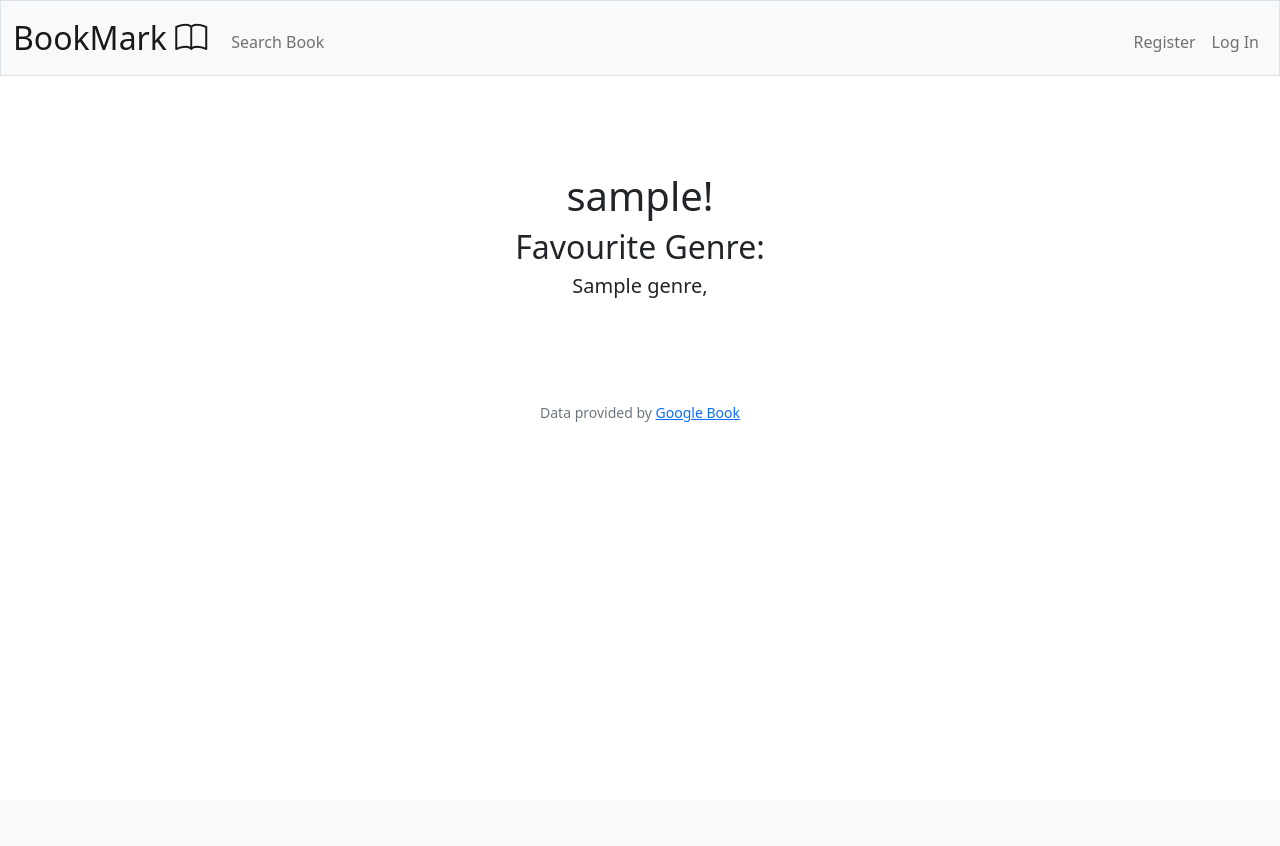
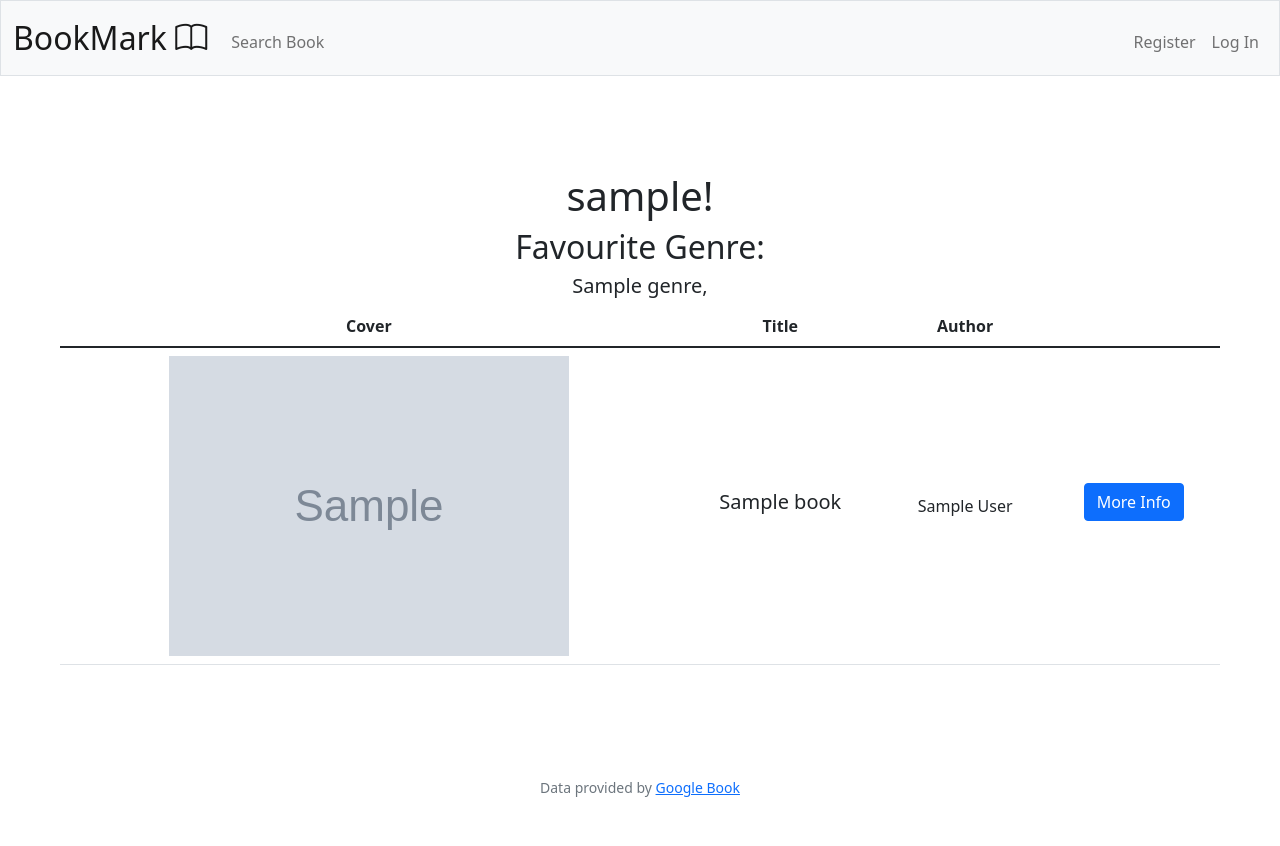
Before and after one commit to opxz7148/bookmark, a Flask app: template templates/profile.html in a window 1280 px wide. Before the commit the page ends 422 px from the top, so only its background shows below. Run offline with Flask 2, Linux system fonts and the light colour scheme; the template is opened without the code that fills it: most values are stand-ins (such as "Sample title", 1, 10 or a date in 2020); grey boxes marked "Sample" are stand-in pictures; some libraries are stand-ins or nearby versions.

Commit message:
Add to collection
Add user_book and book table to store user and their own book.

```diff
--- a/app.py
+++ b/app.py
@@ -1,9 +1,9 @@
 
 # pk_e4c2af32792443c9bbab8925cb105d41
 
-from ast import keyword
+from ast import Str, keyword
 from lib2to3.pytree import generate_matches
-from operator import ge
+from operator import ge, methodcaller
 import os
 import re
 from tkinter import INSERT
@@ -186,9 +186,29 @@ def moreinfo():
         id = request.form.get("id")
         # Get full information of certain book
         book = getbookinfo(id, "f")
-        # app.logger.info(book)
+
+        check_collection = db.execute(
+        """
+        SELECT bookid
+        FROM users_book
+        WHERE userid = ?
+        AND
+        bookid =
+        (
+            SELECT booknoid
+            FROM book
+            WHERE bookgid = ?
+        )
+        """
+        , session["user_id"], id)
+
+        if check_collection == []:
+            incollection = False
+        else:
+            incollection = True
+
         # Render more info page with book information
-        return render_template("moreinfo.html", book=book)
+        return render_template("moreinfo.html", book=book, incollection=incollection)
 
 @app.route("/profile")
 def profile():
@@ -207,3 +227,37 @@ def profile():
     , session["user_id"])
 
     return render_template("profile.html", username=username, usergenre=usergenre)
+
+@app.route("/collection", methods=["POST"])
+def add_to_collection():
+    if request.method == "POST":
+        # Get each information from form
+        title = request.form.get("title")
+        imglink = request.form.get("imglink")
+        bookgid = request.form.get("id")
+        authors = request.form.getlist("authors")
+        # Combine all authors to one string
+        seperator = ","
+        authors = seperator.join(authors)
+
+        try:
+            db.execute(
+            """
+                INSERT INTO book
+                (
+                    bookgid,
+                    imglink,
+                    title,
+                    authors
+                )
+                VALUES (?,?,?,?)
+                """
+            ,bookgid, imglink, title, authors)
+        except ValueError:
+            pass
+
+        userid = session["user_id"]
+        booknoid = (db.execute("SELECT booknoid FROM book WHERE bookgid = ?", bookgid))[0]["booknoid"]
+
+        db.execute("INSERT INTO users_book (userid, bookid, status) VALUES(?,?,?)", userid, booknoid, "O")
+    return redirect("/profile")
--- a/helpers.py
+++ b/helpers.py
@@ -110,15 +110,14 @@ def getbookinfo(id, size):
             bookinfo = {
                 "id": id,
                 "title": volumeInfo["title"],
-                "smallthumb": volumeInfo["imageLinks"]["smallThumbnail"],
                 "thumb": volumeInfo["imageLinks"]["thumbnail"],
                 # "smallpic": volumeInfo["imageLinks"]["small"],
                 # "mediumpic": volumeInfo["imageLinks"]["medium"],
                 # "largepic": volumeInfo["imageLinks"]["large"],
-                # "moreinfo": volumeInfo["infoLink"],
+                "moreinfo": volumeInfo["infoLink"],
                 "authors": volumeInfo["authors"],
                 "cat": volumeInfo["categories"],
-                "avgrate": volumeInfo["averageRating"],
+                # "avgrate": volumeInfo["averageRating"],
                 "pgcount": volumeInfo["pageCount"],
                 "publisher": volumeInfo["publisher"]
             }
@@ -145,8 +144,12 @@ def getbookinfo(id, size):
                 pass
 
         bookinfo["des"] = re
+        try:
+            bookinfo["avgrate"] = volumeInfo["averageRating"]
+        except KeyError:
+            pass
 
         return bookinfo
 
     except (KeyError, TypeError, ValueError):
-         return None
+         return "Key error"
--- a/templates/profile.html
+++ b/templates/profile.html
@@ -13,5 +13,37 @@
                 {{ genre["genre"] ~ ","}}
             {% endfor %}
         </h5>
-    </table>
+
+        <table class="table align-middle">
+            <thead>
+                <tr>
+                    <th>Cover</th>
+                    <th>Title</th>
+                    <th>Author</th>
+                </tr>
+            </thead>
+
+            <tbody>
+                {% for book in book_re %}
+                    {% if book != None %}
+
+                    <tr>
+                            <td><img src="{{ book['smallthumb'] }}" alt=""></td>
+                            <td><h5>{{ book["title"] }}</h5></td>
+                            <td>
+                                {% for author in book["authors"] %}
+                                {{ author }}
+                                <br>
+                                {% endfor %}
+                            </td>
+                            <form method="POST" action="/moreinfo">
+                                <input type="hidden" value="{{ book['id'] }}" name="id">
+                                <td><input type="submit" value="More Info" class="mb-2 btn btn-primary"></td>
+                            </form>
+                    </tr>
+
+                    {% endif %}
+                {% endfor %}
+            </tbody>
+        </table>
 {% endblock %}
--- /dev/null
+++ b/test.py
@@ -0,0 +1,4 @@
+lst = ["Hello", "World"]
+seperator = ","
+
+print(seperator.join(lst))
```
Also changed, not shown: templates/moreinfo.html (+13 -6 lines), test.sql (+27 -0 lines), finance.db, 1 other file.
